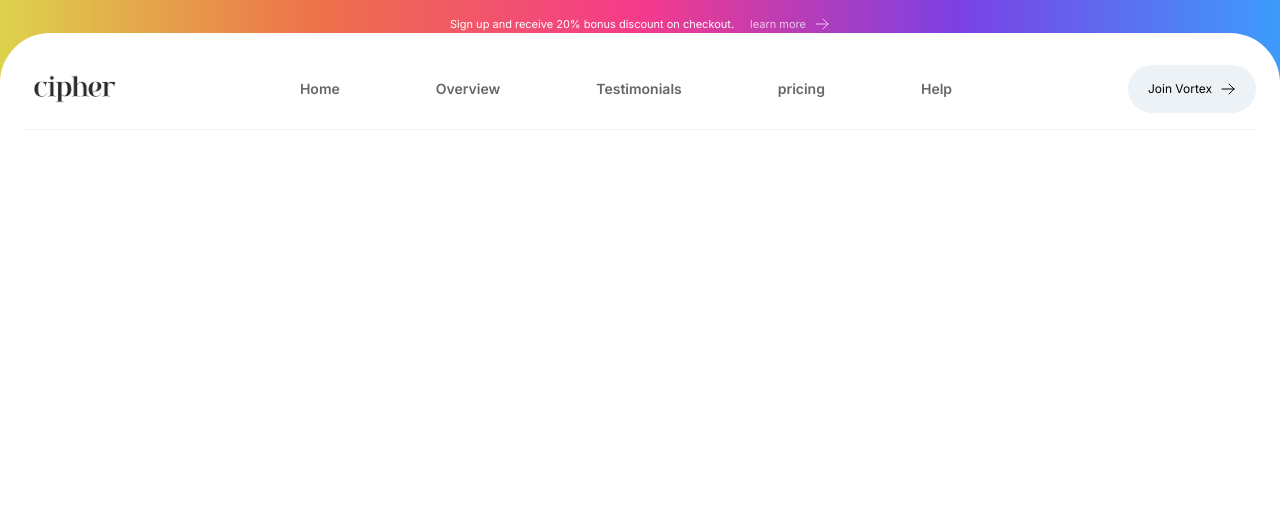
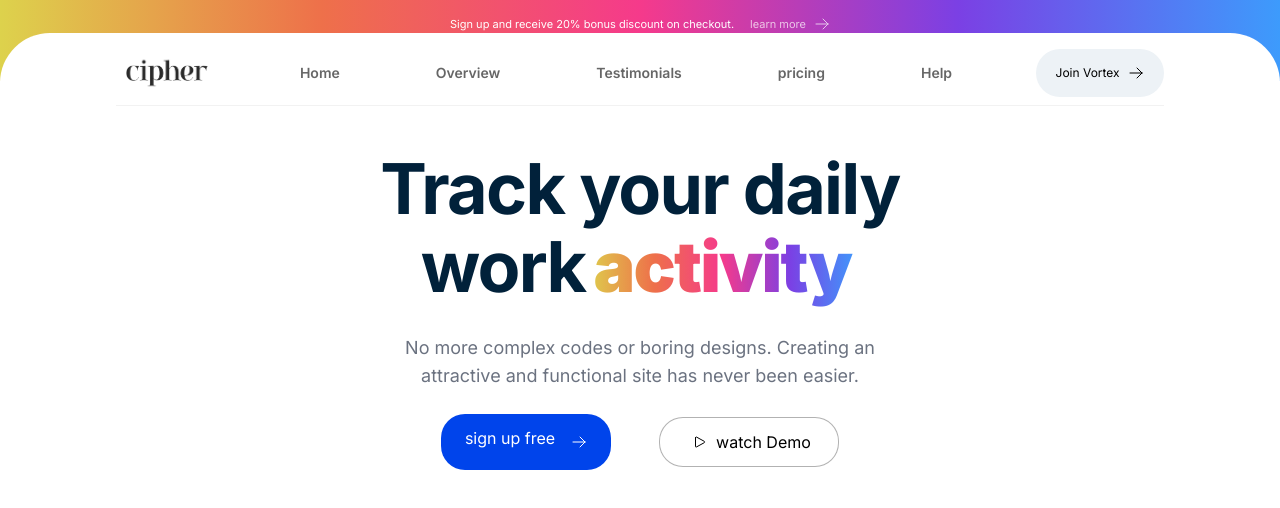
Before and after one commit to HazWahb8080/vortex, a Next.js app: page / in a window 1280 px wide. Shown: the top 508 px of the page. Built offline with nearby package versions, Linux system fonts and the light colour scheme.

Commit message:
working on the hero section

```diff
--- a/app/components/header/Header.jsx
+++ b/app/components/header/Header.jsx
@@ -6,7 +6,7 @@ import { ArrowRightIcon } from "@heroicons/react/24/outline";
 function Header() {
   const [activeNavLink, setActiveNavLink] = useState(navLinks[0]);
   return (
-    <header className="w-full pt-2 pb-4 items-center justify-between flex border-b border-b-black/5">
+    <header className="w-full lg:w-[85%] pb-2 pt-4 items-center justify-between flex border-b border-b-black/5">
       <Image
         height={30}
         width={100}
--- a/app/components/hero/Hero.jsx
+++ b/app/components/hero/Hero.jsx
@@ -1,7 +1,64 @@
+"use client";
 import React from "react";
+import { PlayIcon, ArrowRightIcon } from "@heroicons/react/24/outline";
 
 function Hero() {
-  return <div>Hero</div>;
+  return (
+    <main className="min-h-screen w-full items-center justify-start flex flex-col pt-12">
+      <span className="w-full items-center justify-center flex flex-col space-y-2 text-[#01213A]">
+        <h2 className="text-6xl lg:text-[70px] font-bold tracking-tight">
+          Track your daily
+        </h2>
+        <h2 className="text-6xl lg:text-[70px] font-bold tracking-tight">
+          work
+          <b className="banner-bg text-transparent bg-clip-text p-2">
+            activity
+          </b>
+        </h2>
+      </span>
+      <h3 className="w-full lg:w-[50%] text-center text-gray-500 mt-8 text-lg">
+        No more complex codes or boring designs. Creating an <br /> attractive
+        and functional site has never been easier.
+      </h3>
+      <span className="w-full lg:flex items-center justify-center flex-col-1 lg:space-x-12 space-y-4 lg:space-y-0 mt-6">
+        <button
+          className="bg-[#0044EB] px-6 py-3 rounded-3xl text-white
+         overflow-hidden flex smooth hover:bg-black group hover:shadow-2xl hover:shadow-black/80
+          hover:text-white max-h-[7vh] min-w-[170px] space-x-4 "
+        >
+          <div className="flex flex-col space-y-6">
+            <span className="w-full flex group-hover:-translate-y-12 smooth duration-500">
+              <p>sign up free</p>
+            </span>
+            <span className="w-full flex group-hover:-translate-y-12 smooth duration-500">
+              <p>sign up free</p>
+            </span>
+          </div>
+          <ArrowRightIcon className="h-4 w-4 self-center" />
+        </button>
+        <button
+          className="bg-white border border-black/30 hover:border-transparent px-6 py-3 rounded-3xl text-black
+         overflow-hidden flex smooth hover:bg-black group hover:shadow-2xl hover:shadow-black/80
+          hover:text-white min-w-[180px] max-w-96"
+        >
+          <span
+            className="w-full flex group-hover:-translate-x-36 smooth group-hover:text-white
+           duration-700 ml-2 group-hover:ml-0 space-x-2"
+          >
+            <PlayIcon className="h-4 w-4 self-center " />
+            <p>watch Demo</p>
+          </span>
+          <span
+            className="w-full flex group-hover:-translate-x-[120px] smooth
+           duration-700 -mr-96 ml-4 group-hover:ml-0 space-x-2 group-hover:text-white"
+          >
+            <p>watch Demo</p>
+            <PlayIcon className="h-4 w-4 self-center fill-blue-800 stroke-black" />
+          </span>
+        </button>
+      </span>
+    </main>
+  );
 }
 
 export default Hero;
--- a/app/page.js
+++ b/app/page.js
@@ -1,4 +1,5 @@
 import Header from "./components/header/Header";
+import Hero from "./components/hero/Hero";
 import TopBanner from "./components/topBanner/TopBanner";
 
 export default function Home() {
@@ -10,9 +11,10 @@ export default function Home() {
       <TopBanner />
       <section
         className="pb-12 -mt-[8vh] rounded-t-[50px] bg-white min-h-screen
-      w-full items-center justify-start flex flex-col p-6"
+      w-full items-center justify-start flex flex-col px-6"
       >
         <Header />
+        <Hero />
       </section>
     </main>
   );
```
